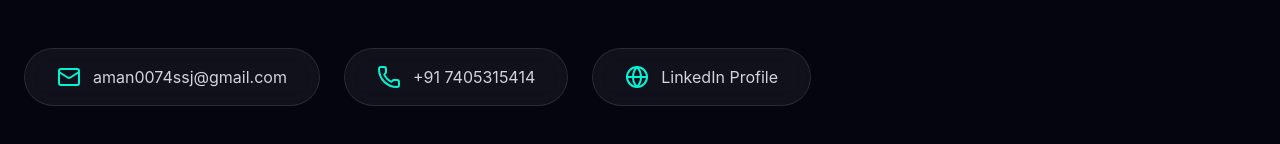
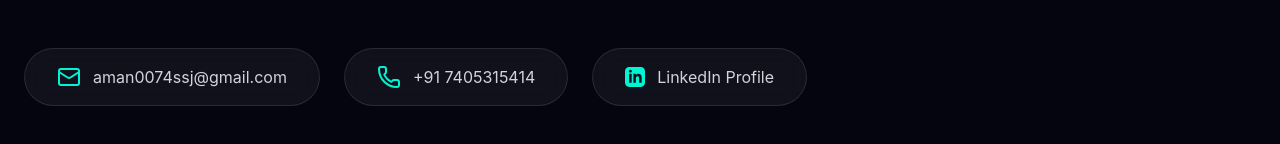
Before and after one commit to amanssj3/Portfolio, a React (Vite) app: page / in a window 1280 px wide. Shown: the part 5140-5284 px from the top of the page. Built offline with nearby package versions, Linux system fonts and the light colour scheme.

Commit message:
fix: update LinkedIn redirect URL and improve contact icon

```diff
--- a/src/App.jsx
+++ b/src/App.jsx
@@ -320,8 +320,10 @@ const App = () => {
               <a href="tel:+917405315414" className="flex items-center justify-center gap-3 px-6 py-3 md:px-8 md:py-4 glass hover:bg-white/10 hover:-translate-y-1 transition-all rounded-full border border-gray-800 hover:border-primary text-gray-300 w-full sm:w-auto">
                 <Phone className="text-primary"/> +91 7405315414
               </a>
-              <a href="https://linkedin.com" target="_blank" rel="noreferrer" className="flex items-center justify-center gap-3 px-6 py-3 md:px-8 md:py-4 glass hover:bg-white/10 hover:-translate-y-1 transition-all rounded-full border border-gray-800 hover:border-primary text-gray-300 w-full sm:w-auto">
-                <Globe className="text-primary"/> LinkedIn Profile
+              <a href="https://www.linkedin.com/in/amanq/" target="_blank" rel="noreferrer" className="flex items-center justify-center gap-3 px-6 py-3 md:px-8 md:py-4 glass hover:bg-white/10 hover:-translate-y-1 transition-all rounded-full border border-gray-800 hover:border-primary text-gray-300 w-full sm:w-auto">
+                <svg className="w-5 h-5 text-primary fill-current" viewBox="0 0 24 24" xmlns="http://www.w3.org/2000/svg">
+                  <path d="M19 0h-14c-2.761 0-5 2.239-5 5v14c0 2.761 2.239 5 5 5h14c2.762 0 5-2.239 5-5v-14c0-2.761-2.238-5-5-5zm-11 19h-3v-11h3v11zm-1.5-12.268c-.966 0-1.75-.779-1.75-1.75s.784-1.75 1.75-1.75 1.75.779 1.75 1.75-.784 1.75-1.75 1.75zm13.5 12.268h-3v-5.604c0-3.368-4-3.113-4 0v5.604h-3v-11h3v1.765c1.396-2.586 7-2.777 7 2.476v6.759z"/>
+                </svg> LinkedIn Profile
               </a>
             </div>
           </div>
```
